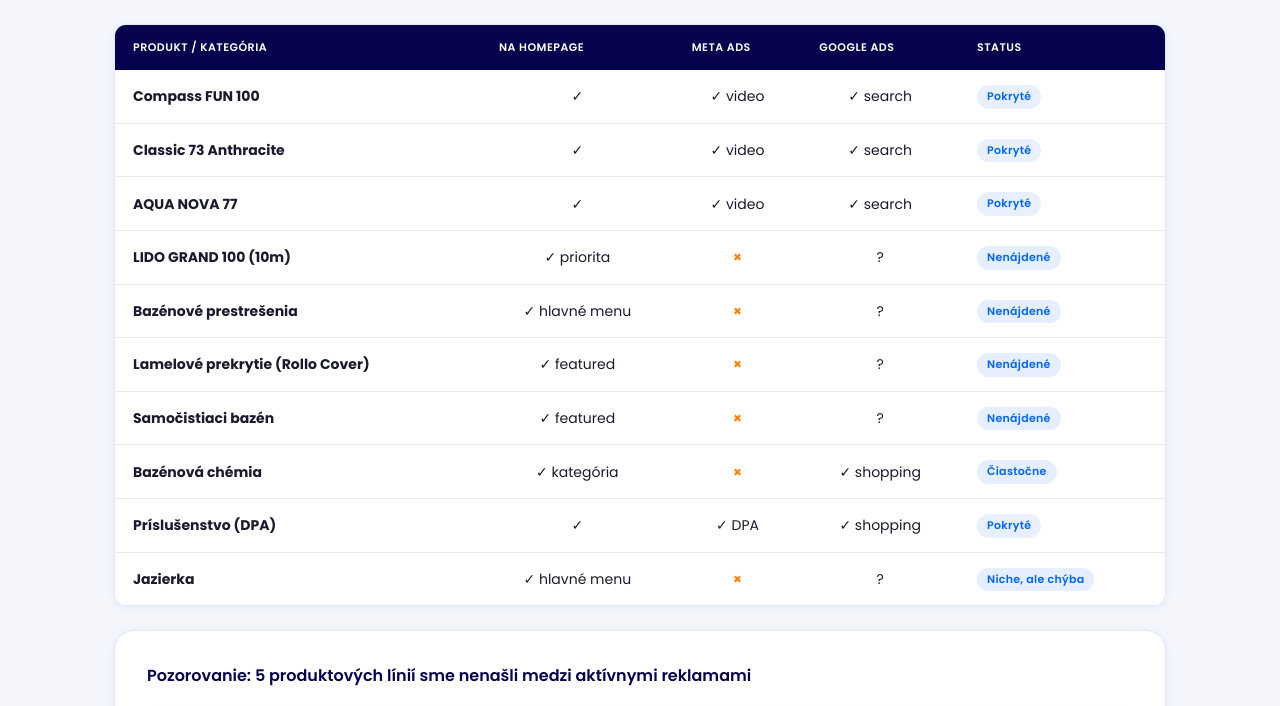
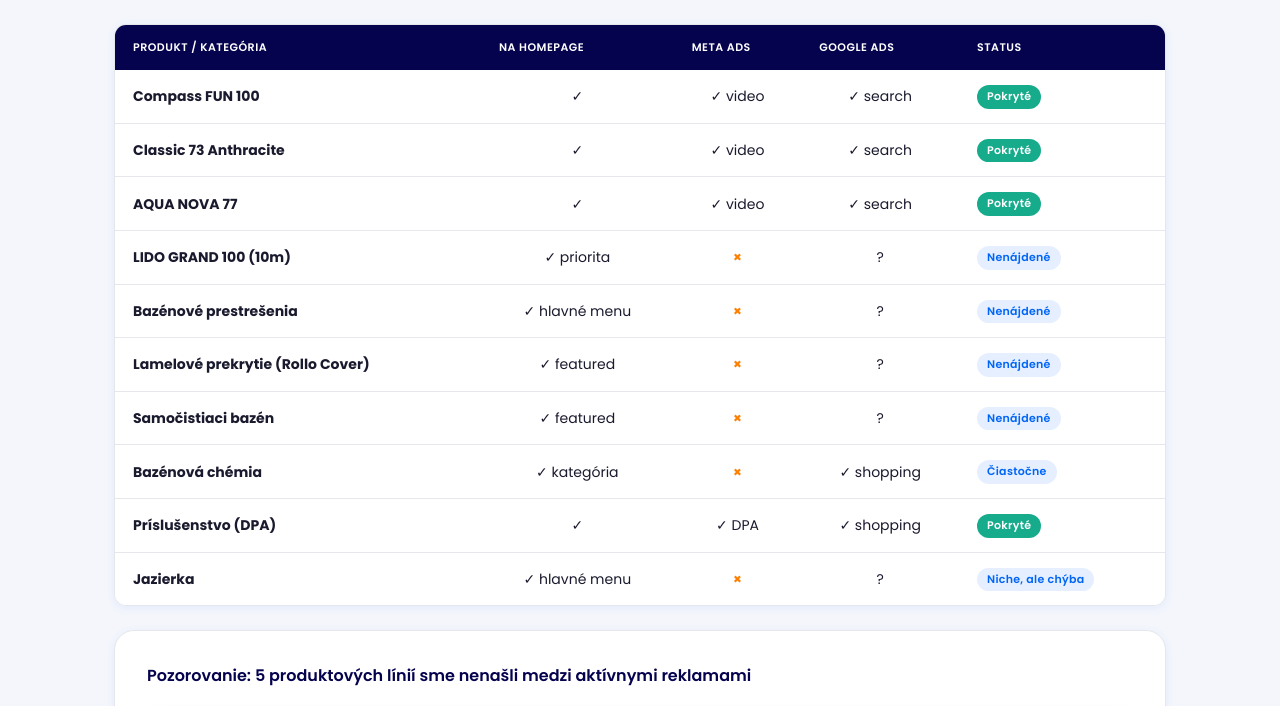
Before and after one commit to DXFNT/aquapond-ads-audit, a plain HTML site: page index.html in a window 1280 px wide. Shown: the part 10189-10895 px from the top of the page. Drawn offline with Linux system fonts and the light colour scheme.

Commit message:
Add teal badge-positive for Silný základ, Overené, Pokryté

```diff
--- a/index.html
+++ b/index.html
@@ -356,6 +356,10 @@
       background: var(--dex-light-bg);
       color: var(--dex-navy);
     }
+    .badge-positive {
+      background: var(--dex-teal);
+      color: var(--dex-white);
+    }
 
     .issue-tag {
       font-size: 11px;
@@ -1698,21 +1702,21 @@
           <td style="text-align:center;">&#10003;</td>
           <td style="text-align:center;">&#10003; video</td>
           <td style="text-align:center;">&#10003; search</td>
-          <td><span class="badge badge-info">Pokryt&eacute;</span></td>
+          <td><span class="badge badge-positive">Pokryt&eacute;</span></td>
         </tr>
         <tr>
           <td><strong>Classic 73 Anthracite</strong></td>
           <td style="text-align:center;">&#10003;</td>
           <td style="text-align:center;">&#10003; video</td>
           <td style="text-align:center;">&#10003; search</td>
-          <td><span class="badge badge-info">Pokryt&eacute;</span></td>
+          <td><span class="badge badge-positive">Pokryt&eacute;</span></td>
         </tr>
         <tr>
           <td><strong>AQUA NOVA 77</strong></td>
           <td style="text-align:center;">&#10003;</td>
           <td style="text-align:center;">&#10003; video</td>
           <td style="text-align:center;">&#10003; search</td>
-          <td><span class="badge badge-info">Pokryt&eacute;</span></td>
+          <td><span class="badge badge-positive">Pokryt&eacute;</span></td>
         </tr>
         <tr>
           <td><strong>LIDO GRAND 100 (10m)</strong></td>
@@ -1754,7 +1758,7 @@
           <td style="text-align:center;">&#10003;</td>
           <td style="text-align:center;">&#10003; DPA</td>
           <td style="text-align:center;">&#10003; shopping</td>
-          <td><span class="badge badge-info">Pokryt&eacute;</span></td>
+          <td><span class="badge badge-positive">Pokryt&eacute;</span></td>
         </tr>
         <tr>
           <td><strong>Jazierka</strong></td>
@@ -2010,7 +2014,7 @@
     <div class="finding">
       <div class="bar low"></div>
       <div class="content">
-        <h4><span class="badge badge-info">Siln&yacute; z&aacute;klad</span> 554 recenz&iacute; napriec platformami &mdash; nevyu&#382;it&yacute; materi&aacute;l pre reklamy</h4>
+        <h4><span class="badge badge-positive">Siln&yacute; z&aacute;klad</span> 554 recenz&iacute; napriec platformami &mdash; nevyu&#382;it&yacute; materi&aacute;l pre reklamy</h4>
         <p>Aquapond m&aacute; excelentn&eacute; hodnotenia (4,7 Google + 4,9 Heureka) a 554 verejn&yacute;ch recenz&iacute; celkovo. Tento social proof sa d&aacute; priamo premietnu&#357; do efekt&iacute;vnej&scaron;&iacute;ch reklam a vy&scaron;&scaron;ieho konverzn&eacute;ho pomeru.</p>
         <div class="rec"><strong>Ako vyu&#382;i&#357; v rekl&aacute;mach:</strong><br>
         &bull; <strong>Google Ads headlines:</strong> &bdquo;Hodnotenie 4,7/5 na Google&ldquo; &mdash; &bdquo;554 spokojn&yacute;ch z&aacute;kazn&iacute;kov&ldquo; &mdash; &bdquo;23 rokov sk&uacute;senost&iacute;&ldquo;<br>
@@ -2077,7 +2081,7 @@
     <div class="finding" style="margin-top: 24px;">
       <div class="bar low"></div>
       <div class="content">
-        <h4><span class="badge badge-info">Overen&eacute;</span> Brand keyword &bdquo;aquapond&ldquo; &mdash; 250 vyh&#318;ad&aacute;van&iacute;/mes</h4>
+        <h4><span class="badge badge-positive">Overen&eacute;</span> Brand keyword &bdquo;aquapond&ldquo; &mdash; 250 vyh&#318;ad&aacute;van&iacute;/mes</h4>
         <p>Overili sme priamo v Google Search (5.4.2026): Aquapond <strong>u&#382; biduje na vlastn&yacute; brand</strong> &mdash; zobrazuje sa ako Sponsored result na poz&iacute;cii 1 so sitelinkmi. &#381;iadny konkurent aktu&aacute;lne nebiduje na &bdquo;aquapond&ldquo; &mdash; brand je chr&aacute;nen&yacute;. V organickom vyh&#318;ad&aacute;van&iacute; Aquapond dominuje poz&iacute;cie 1&ndash;7.</p>
         <div class="rec"><strong>Zistenie z SERP pre &bdquo;keramick&yacute; baz&eacute;n&ldquo;:</strong> Aquapond sa zobrazuje ako sponsored #2 (za Baz&eacute;ny Viking z Trnavy). <strong>Shopping ads vpravo dominuje Aquapond</strong> &mdash; produkty Compass Pools v rozsahu 10 000&ndash;45 000 &euro;. Konkurenti: bazenybauer.sk (sponsored #3). Toto je dobr&yacute; stav &mdash; Aquapond je vidite&#318;n&yacute; v paid aj organic.</div>
       </div>
```
